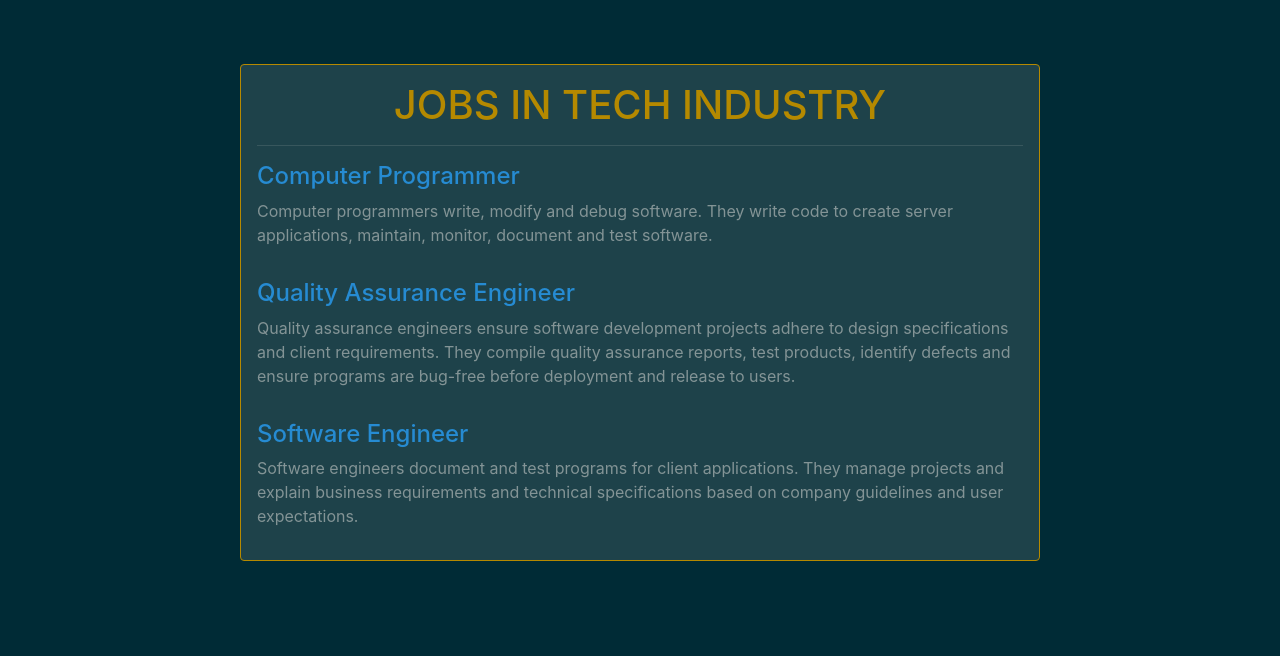
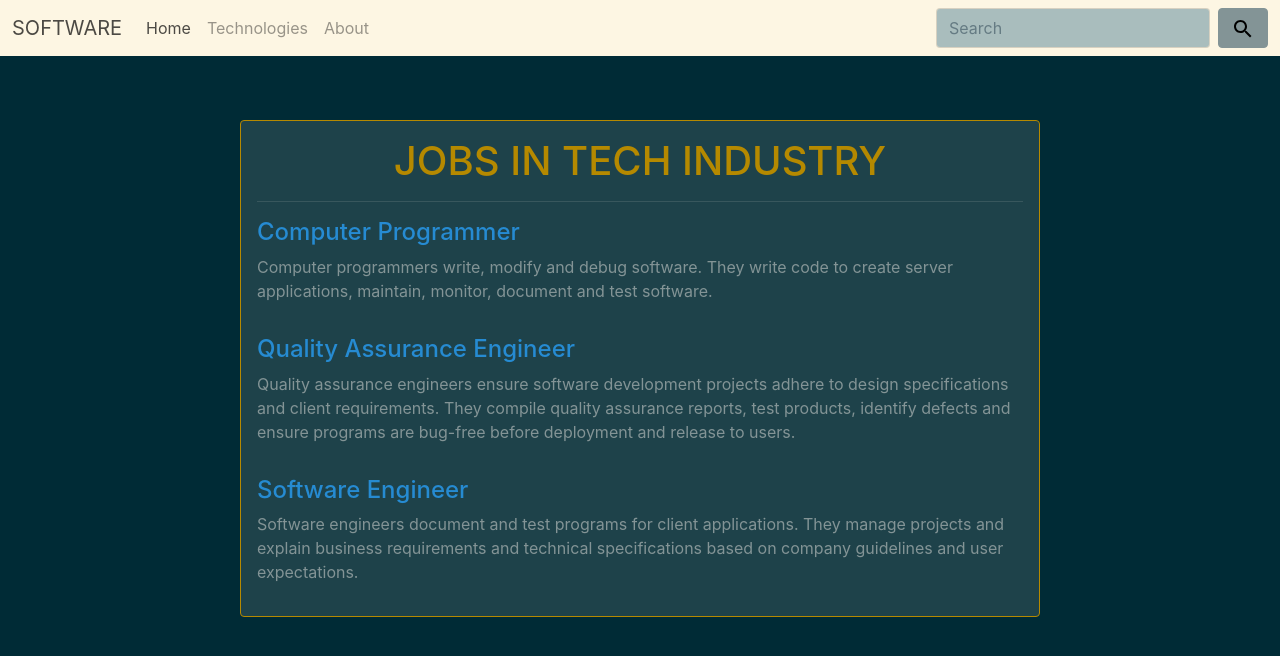
Before and after one commit to luisprooc/nodejs-learning, a React (Create React App) app in the folder fullstack-project/frontend/: page /about in a window 1280 px wide. Shown: the top 656 px of the page. Built offline with nearby package versions, Linux system fonts and the light colour scheme.

Commit message:
Nav menu added

```diff
--- a/fullstack-project/frontend/src/App.js
+++ b/fullstack-project/frontend/src/App.js
@@ -1,14 +1,18 @@
 import React from 'react';
-import { BrowserRouter, Route } from "react-router-dom";
+import { BrowserRouter, Route, Switch } from "react-router-dom";
 import {FrontPage,AboutPage,TechnologiesPage, SingleTechnology} from "./components/screens";
+import Nav from "./components/Nav";
 
 const App = () =>{
   return(
     <BrowserRouter>
+      <Nav />
+      <Switch>
         <Route exact path="/" component={FrontPage}/>
         <Route exact path="/about" component={AboutPage}/>
         <Route exact path="/api/technologies" render={()=> <TechnologiesPage />}/>
         <Route exact path="/api/technology/:id" render={()=> <SingleTechnology />}/>
+      </Switch>
     </BrowserRouter>
   )
 }
--- /dev/null
+++ b/fullstack-project/frontend/src/components/icons/icons.js
@@ -0,0 +1,11 @@
+export const SearchIcon = () => (
+    <svg
+    xmlns="http://www.w3.org/2000/svg"
+    height="24px"
+    viewBox="0 0 24 24"
+    width="24px"
+    fill="#000000">
+        <path d="M0 0h24v24H0V0z" fill="none"/>
+        <path d="M15.5 14h-.79l-.28-.27C15.41 12.59 16 11.11 16 9.5 16 5.91 13.09 3 9.5 3S3 5.91 3 9.5 5.91 16 9.5 16c1.61 0 3.09-.59 4.236-1.57l.27.28v.79l5 4.99L20.49 19l-4.99-5zm-6 0C7.01 14 5 11.99 5 9.5S7.01 5 9.5 5 14 7.01 14 9.5 11.99 14 9.5 14z"/>
+    </svg>
+);
--- a/fullstack-project/frontend/src/components/nav.js
+++ b/fullstack-project/frontend/src/components/nav.js
@@ -0,0 +1,51 @@
+import React, { useState} from 'react';
+import {Link} from 'react-router-dom';
+import {SearchIcon} from './icons/icons.js';
+
+const Nav = () => {
+    const [openMenu, setOpenMenu] = useState(false);
+
+    const handlerMenu = () => console.log("HEY");
+
+    return(
+        <nav className="navbar navbar-expand-lg navbar-light bg-light">
+            <div className="container-fluid">
+                <Link className="navbar-brand" to="#">SOFTWARE</Link>
+                <button
+                    className="navbar-toggler"
+                    type="button"
+                    data-bs-toggle="collapse"
+                    data-bs-target="#navbarColor03"
+                    aria-controls="navbarColor03"
+                    aria-expanded="false"
+                    aria-label="Toggle navigation"
+                    onClick={handlerMenu}
+                >
+                <span className="navbar-toggler-icon"></span>
+                </button>
+
+            <div className="collapse navbar-collapse" id="navbarColor03">
+            <ul className="navbar-nav me-auto">
+                <li className="nav-item">
+                <Link className="nav-link active" to="/">Home
+                    <span className="visually-hidden">(current)</span>
+                </Link>
+                </li>
+                <li className="nav-item">
+                <Link className="nav-link" to="/api/technologies">Technologies</Link>
+                </li>
+                <li className="nav-item">
+                <Link className="nav-link" to="/about">About</Link>
+                </li>
+            </ul>
+            <form className="d-flex">
+                <input className="form-control me-sm-2" type="text" placeholder="Search"/>
+                <button className="btn btn-secondary my-2 my-sm-0" type="submit"><SearchIcon /></button>
+            </form>
+            </div>
+        </div>
+    </nav>
+    )
+};
+
+export default Nav;
--- a/fullstack-project/frontend/src/components/screens/front-page.js
+++ b/fullstack-project/frontend/src/components/screens/front-page.js
@@ -22,7 +22,7 @@ const FrontPage = () =>{
                             </p>
                         </div>
                         <div className="d-block mx-auto p-4">
-                            <Link to="/api/technologies" className="btn btn-primary btn-lg">MORE ABOUT TECH 💛</Link>
+                            <Link to="/about" className="btn btn-primary btn-lg">MORE ABOUT TECH 💛</Link>
                         </div>
                     </div>
                 </Zoom>
```
Also changed, not shown: fullstack-project/frontend/public/search_black_24dp.svg (deleted).
